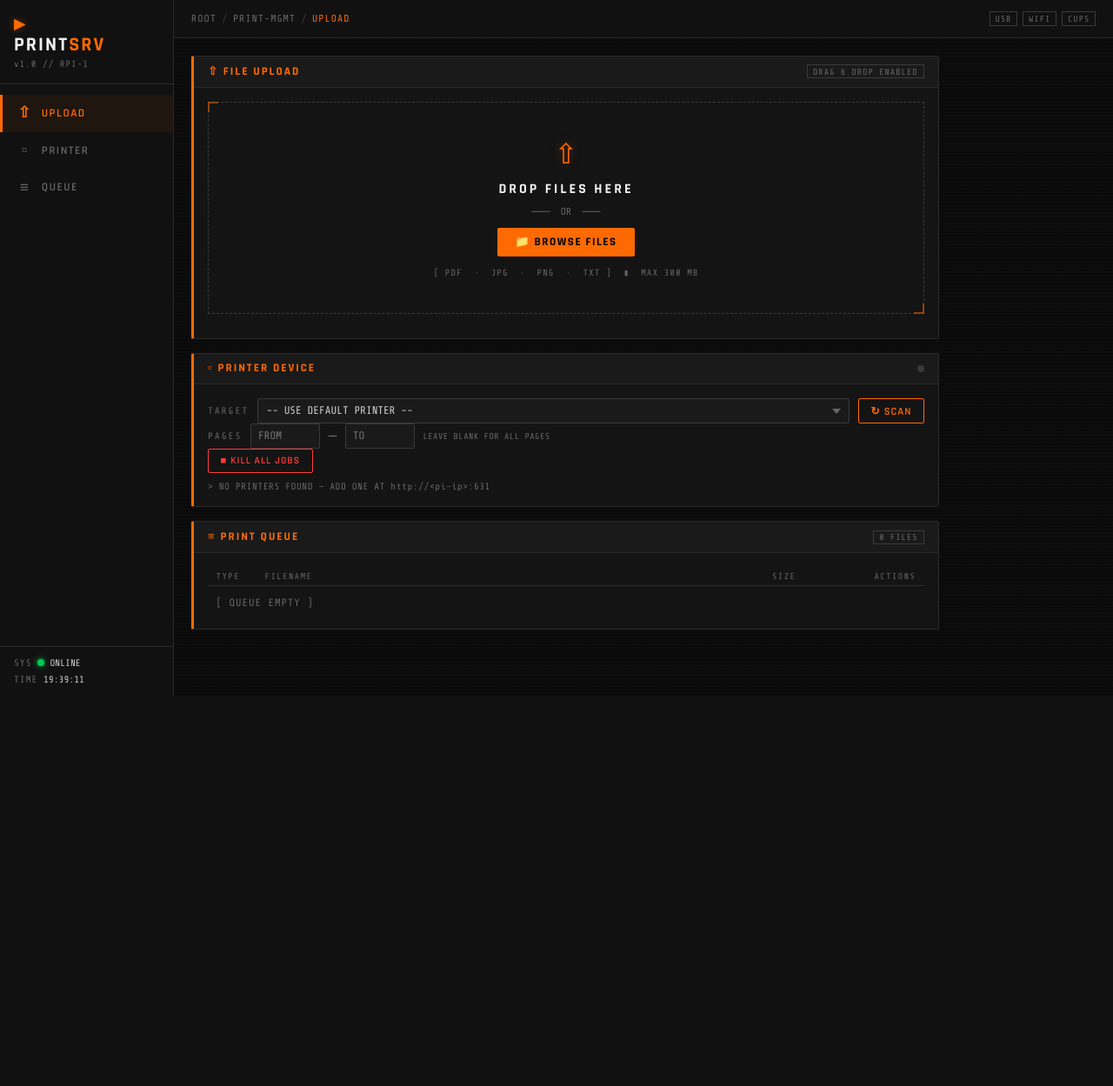
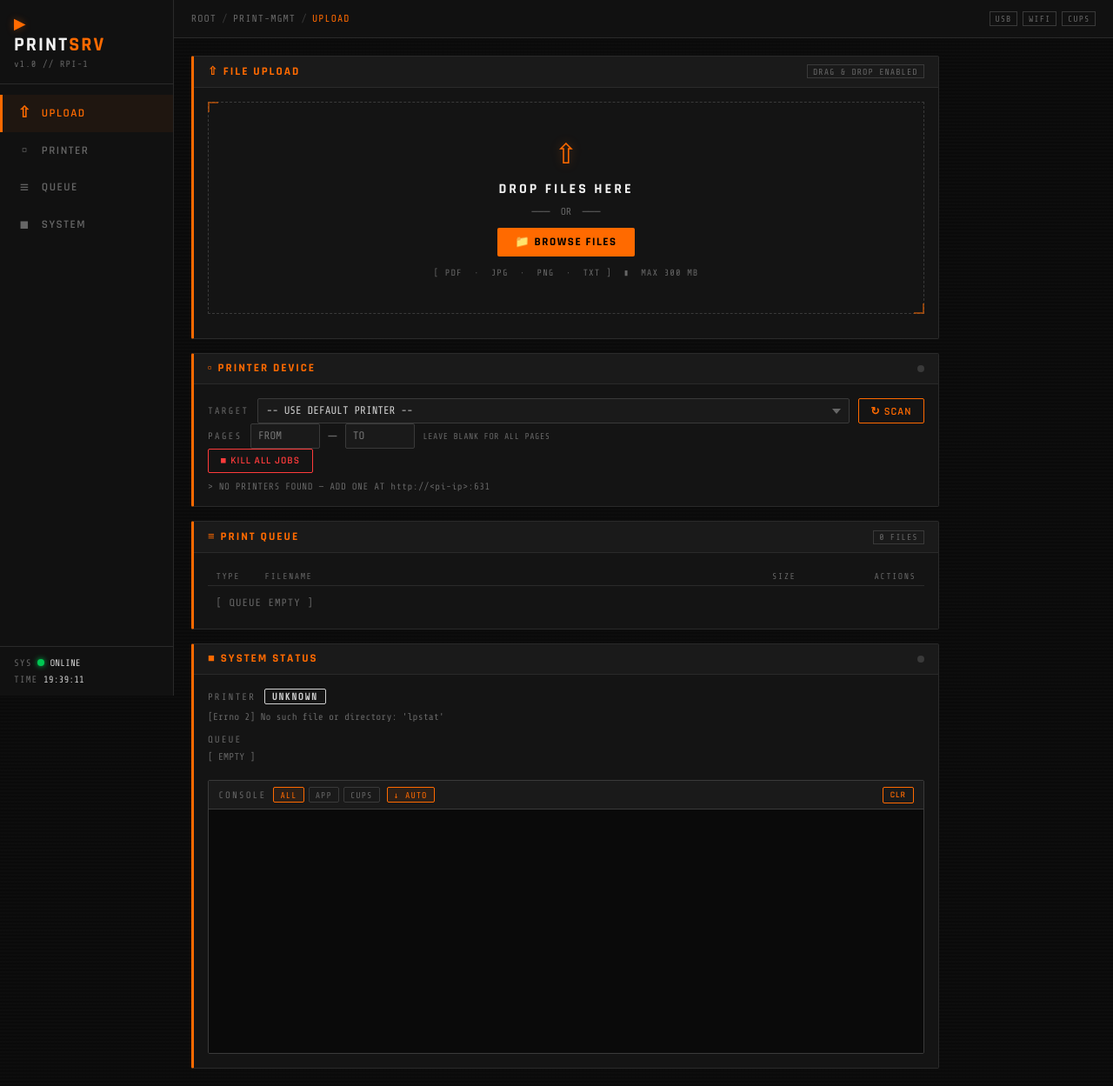
Before and after one commit to vrh94/pi_printer, a Flask app: page / in a window 1280 px wide. Shown: the whole page at 87% size. Before the commit the page ends 800 px from the top, so only its background shows below. Run offline with Flask 3, Linux system fonts and the light colour scheme; data that the repository does not hold is empty.

Commit message:
Add system panel with printer status widget and live console
Co-Authored-By: Claude Sonnet 4.6 <noreply@anthropic.com>

```diff
--- a/app.py
+++ b/app.py
@@ -1,6 +1,7 @@
 import os
 import uuid
 import logging
+import subprocess
 
 from flask import Flask, request, jsonify, render_template, abort
 from werkzeug.utils import secure_filename
@@ -132,9 +133,73 @@ def printers():
     return jsonify(list_printers())
 
 
+@app.route('/status/printer')
+def status_printer():
+    data = {'state': 'unknown', 'state_msg': '', 'details': [], 'jobs': []}
+    try:
+        r = subprocess.run(['lpstat', '-l', '-p'], capture_output=True, text=True, timeout=5)
+        lines = r.stdout.splitlines()
+        for line in lines:
+            if 'XeroxPhaser3020' in line:
+                if ' is idle' in line:
+                    data['state'] = 'idle'
+                elif 'processing' in line.lower():
+                    data['state'] = 'processing'
+                elif 'disabled' in line or 'stopped' in line.lower():
+                    data['state'] = 'error'
+                else:
+                    data['state'] = 'unknown'
+                data['state_msg'] = line.strip()
+            elif line.startswith('\t') and line.strip():
+                data['details'].append(line.strip())
+    except Exception as e:
+        data['details'].append(str(e))
+
+    try:
+        r = subprocess.run(['lpq', '-P', 'XeroxPhaser3020'], capture_output=True, text=True, timeout=5)
+        data['jobs'] = [
+            l for l in r.stdout.splitlines()
+            if l.strip() and 'no entries' not in l.lower() and 'ready' not in l.lower()
+        ]
+    except Exception:
+        pass
+
+    return jsonify(data)
+
+
+@app.route('/status/logs')
+def status_logs():
+    entries = []
+
+    def _journal(unit, src, n=40):
+        try:
+            r = subprocess.run(
+                ['journalctl', '-u', unit, f'-n{n}', '--no-pager', '--output=short'],
+                capture_output=True, text=True, timeout=5,
+            )
+            for line in r.stdout.splitlines():
+                if line and not line.startswith('--'):
+                    entries.append({'src': src, 'line': line})
+        except Exception:
+            pass
+
+    _journal('pi-printer', 'APP', 40)
+    _journal('cups', 'CUPS', 40)
+
+    # Sort by the timestamp prefix (first two tokens: "Mar 19 20:30:20")
+    try:
+        entries.sort(key=lambda e: ' '.join(e['line'].split()[:3]))
+    except Exception:
+        pass
+
+    # Filter out noisy CUPS PPD warning spam
+    entries = [e for e in entries if 'Bad driver' not in e['line'] and 'openprinting' not in e['line']]
+
+    return jsonify(entries[-80:])
+
+
 @app.route('/jobs/cancel', methods=['POST'])
 def cancel_jobs():
-    import subprocess
     try:
         result = subprocess.run(['cancel', '-a'], capture_output=True, text=True, timeout=10)
         if result.returncode == 0 or 'no jobs' in (result.stderr or '').lower():
--- a/static/app.js
+++ b/static/app.js
@@ -276,10 +276,117 @@ function initDragDrop() {
   });
 }
 
+// ── System status & console ────────────────────────────────────────────────
+
+let consoleFilter = 'ALL';
+let consoleAutoScroll = true;
+let consoleClearTs = 0;
+
+function levelClass(line) {
+  if (/\bE \[|\bERROR\b|error|Error/.test(line)) return 'log-error';
+  if (/\bW \[|\bWARN\b|warn|Warning/.test(line))  return 'log-warn';
+  if (/\bI \[|\bINFO\b/.test(line))               return 'log-info';
+  if (/\bD \[|\bDEBUG\b/.test(line))              return 'log-debug';
+  return '';
+}
+
+async function pollPrinterStatus() {
+  try {
+    const res  = await fetch('/status/printer');
+    const data = await res.json();
+
+    const badge  = document.getElementById('printer-state-badge');
+    const msgEl  = document.getElementById('printer-state-msg');
+    const detEl  = document.getElementById('printer-detail-list');
+    const jobEl  = document.getElementById('printer-job-list');
+    const led    = document.getElementById('system-led');
+
+    const stateMap = {
+      idle:       ['IDLE',       'led-green',  'badge-idle'],
+      processing: ['PROCESSING', 'led-orange led-blink', 'badge-processing'],
+      error:      ['ERROR',      'led-red',    'badge-error'],
+      unknown:    ['UNKNOWN',    '',           ''],
+    };
+    const [label, ledCls, badgeCls] = stateMap[data.state] || stateMap.unknown;
+
+    badge.textContent = label;
+    badge.className   = 'sys-state-badge ' + badgeCls;
+    if (led) led.className = 'led ' + ledCls;
+    if (msgEl) msgEl.textContent = data.state_msg || '';
+
+    detEl.innerHTML = data.details.length
+      ? data.details.map(d => `<li class="${/unable|error/i.test(d) ? 'log-error' : 'dim'}">${d}</li>`).join('')
+      : '<li class="dim">[ NO ERRORS ]</li>';
+
+    jobEl.innerHTML = data.jobs.length
+      ? data.jobs.map(j => `<li class="dim">${j}</li>`).join('')
+      : '<li class="dim">[ EMPTY ]</li>';
+
+  } catch { /* network error — leave stale */ }
+}
+
+async function pollLogs() {
+  try {
+    const res     = await fetch('/status/logs');
+    const entries = await res.json();
+    const out     = document.getElementById('console-output');
+    if (!out) return;
+
+    const filtered = entries.filter(e => {
+      if (consoleClearTs && e._ts < consoleClearTs) return false;
+      return consoleFilter === 'ALL' || e.src === consoleFilter;
+    });
+
+    out.innerHTML = filtered.map(e =>
+      `<div class="log-line ${levelClass(e.line)}"><span class="log-src">${e.src}</span>${escHtml(e.line)}</div>`
+    ).join('');
+
+    if (consoleAutoScroll) out.scrollTop = out.scrollHeight;
+  } catch { /* ignore */ }
+}
+
+function escHtml(s) {
+  return s.replace(/&/g,'&amp;').replace(/</g,'&lt;').replace(/>/g,'&gt;');
+}
+
+function initSystemPanel() {
+  // Filter toggles
+  document.querySelectorAll('.filter-toggle[data-src]').forEach(lbl => {
+    lbl.addEventListener('click', () => {
+      document.querySelectorAll('.filter-toggle[data-src]').forEach(l => l.classList.remove('active'));
+      lbl.classList.add('active');
+      consoleFilter = lbl.dataset.src;
+      pollLogs();
+    });
+  });
+
+  // Auto-scroll toggle
+  const asToggle = document.getElementById('autoscroll-toggle');
+  if (asToggle) {
+    asToggle.classList.add('active');
+    asToggle.addEventListener('click', () => {
+      consoleAutoScroll = !consoleAutoScroll;
+      asToggle.classList.toggle('active', consoleAutoScroll);
+    });
+  }
+
+  // Clear button
+  document.getElementById('console-clear')?.addEventListener('click', () => {
+    const out = document.getElementById('console-output');
+    if (out) out.innerHTML = '';
+  });
+
+  pollPrinterStatus();
+  pollLogs();
+  setInterval(pollPrinterStatus, 5000);
+  setInterval(pollLogs, 3000);
+}
+
 // ── Init ───────────────────────────────────────────────────────────────────
 
 initSidebarNav();
 initDragDrop();
+initSystemPanel();
 loadPrinters();
 loadFiles();
 
--- a/static/style.css
+++ b/static/style.css
@@ -680,3 +680,120 @@ select:focus { border-color: var(--orange); }
 
   #toast { left: 0.75rem; right: 0.75rem; max-width: none; }
 }
+
+/* ── System status panel ────────────────────────────────────────────────── */
+.sys-status-block {
+  margin-bottom: 1.2rem;
+}
+.sys-status-header {
+  display: flex;
+  align-items: center;
+  gap: 0.6rem;
+  margin-bottom: 0.3rem;
+}
+.sys-status-label {
+  font-family: var(--font-mono);
+  font-size: 0.68rem;
+  color: var(--text-dim);
+  letter-spacing: 2px;
+  white-space: nowrap;
+}
+.sys-state-badge {
+  font-family: var(--font-mono);
+  font-size: 0.7rem;
+  font-weight: 700;
+  letter-spacing: 1.5px;
+  padding: 0.1rem 0.5rem;
+  border-radius: 2px;
+  border: 1px solid currentColor;
+}
+.badge-idle       { color: #3ddc84; border-color: #3ddc84; }
+.badge-processing { color: var(--orange); border-color: var(--orange); }
+.badge-error      { color: #ff3b3b; border-color: #ff3b3b; }
+.sys-status-msg {
+  font-family: var(--font-mono);
+  font-size: 0.7rem;
+  color: var(--text-dim);
+  margin: 0.15rem 0 0.4rem;
+}
+.sys-detail-list {
+  list-style: none;
+  padding: 0;
+  margin: 0;
+}
+.sys-detail-list li {
+  font-family: var(--font-mono);
+  font-size: 0.7rem;
+  padding: 0.1rem 0;
+}
+.sys-detail-list li.dim { color: var(--text-dim); }
+
+/* ── Console ────────────────────────────────────────────────────────────── */
+.console-block {
+  border: 1px solid var(--border-hi);
+  border-radius: var(--radius);
+  overflow: hidden;
+}
+.console-toolbar {
+  display: flex;
+  align-items: center;
+  gap: 0.5rem;
+  padding: 0.4rem 0.7rem;
+  background: var(--bg3);
+  border-bottom: 1px solid var(--border-hi);
+  flex-wrap: wrap;
+}
+.console-filters {
+  display: flex;
+  gap: 0.3rem;
+}
+.filter-toggle {
+  font-family: var(--font-mono);
+  font-size: 0.62rem;
+  letter-spacing: 1px;
+  padding: 0.15rem 0.45rem;
+  border: 1px solid var(--border-hi);
+  border-radius: 2px;
+  color: var(--text-dim);
+  cursor: pointer;
+  user-select: none;
+  transition: all 0.12s;
+}
+.filter-toggle.active {
+  color: var(--orange);
+  border-color: var(--orange);
+  background: rgba(255,106,0,0.08);
+}
+.console-clear-btn {
+  margin-left: auto;
+  padding: 0.15rem 0.5rem;
+  font-size: 0.62rem;
+}
+#console-output {
+  height: 280px;
+  overflow-y: auto;
+  background: #0a0a0a;
+  padding: 0.5rem 0.7rem;
+  font-family: var(--font-mono);
+  font-size: 0.68rem;
+  line-height: 1.55;
+}
+.log-line {
+  white-space: pre-wrap;
+  word-break: break-all;
+  color: var(--text-dim);
+}
+.log-src {
+  display: inline-block;
+  width: 2.8rem;
+  color: var(--orange);
+  opacity: 0.7;
+  font-size: 0.6rem;
+  letter-spacing: 1px;
+  margin-right: 0.3rem;
+  vertical-align: middle;
+}
+.log-error { color: #ff5f5f; }
+.log-warn  { color: #ffc048; }
+.log-info  { color: #ccd; }
+.log-debug { color: #555; }
--- a/templates/index.html
+++ b/templates/index.html
@@ -32,6 +32,10 @@
         <li class="nav-item" data-target="files-section">
           <span class="nav-icon">&#8801;</span>
           <span class="nav-label">QUEUE</span>
+        </li>
+        <li class="nav-item" data-target="system-section">
+          <span class="nav-icon">&#9632;</span>
+          <span class="nav-label">SYSTEM</span>
         </li>
       </ul>
 
@@ -135,6 +139,46 @@
           </div>
         </section>
 
+        <!-- System Panel -->
+        <section class="panel" id="system-section">
+          <div class="panel-header">
+            <span class="panel-title">&#9632; SYSTEM STATUS</span>
+            <span class="led" id="system-led" title=""></span>
+          </div>
+          <div class="panel-body">
+
+            <!-- Printer status -->
+            <div class="sys-status-block">
+              <div class="sys-status-header">
+                <span class="sys-status-label">PRINTER</span>
+                <span class="sys-state-badge" id="printer-state-badge">--</span>
+              </div>
+              <p class="sys-status-msg" id="printer-state-msg"></p>
+              <ul class="sys-detail-list" id="printer-detail-list"></ul>
+              <div class="sys-status-header" style="margin-top:0.7rem">
+                <span class="sys-status-label">QUEUE</span>
+              </div>
+              <ul class="sys-detail-list" id="printer-job-list"><li class="dim">[ EMPTY ]</li></ul>
+            </div>
+
+            <!-- Console -->
+            <div class="console-block">
+              <div class="console-toolbar">
+                <span class="sys-status-label">CONSOLE</span>
+                <div class="console-filters">
+                  <label class="filter-toggle active" data-src="ALL"><input type="checkbox" checked hidden>ALL</label>
+                  <label class="filter-toggle" data-src="APP"><input type="checkbox" hidden>APP</label>
+                  <label class="filter-toggle" data-src="CUPS"><input type="checkbox" hidden>CUPS</label>
+                </div>
+                <label class="filter-toggle" id="autoscroll-toggle" title="Auto-scroll">&#8595; AUTO</label>
+                <button class="btn-ghost console-clear-btn" id="console-clear">CLR</button>
+              </div>
+              <div id="console-output"></div>
+            </div>
+
+          </div>
+        </section>
+
       </main>
     </div>
   </div>
```
